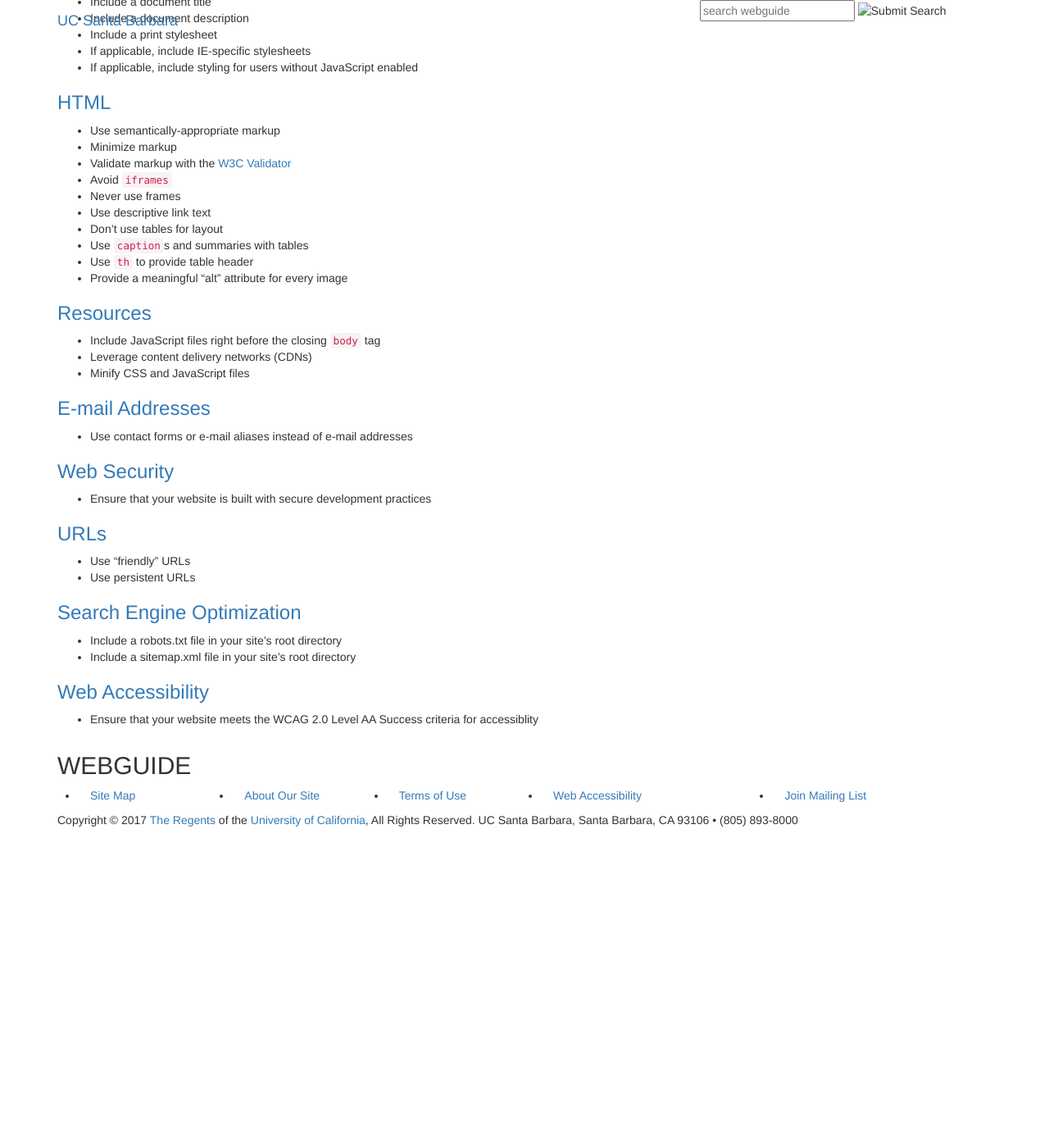
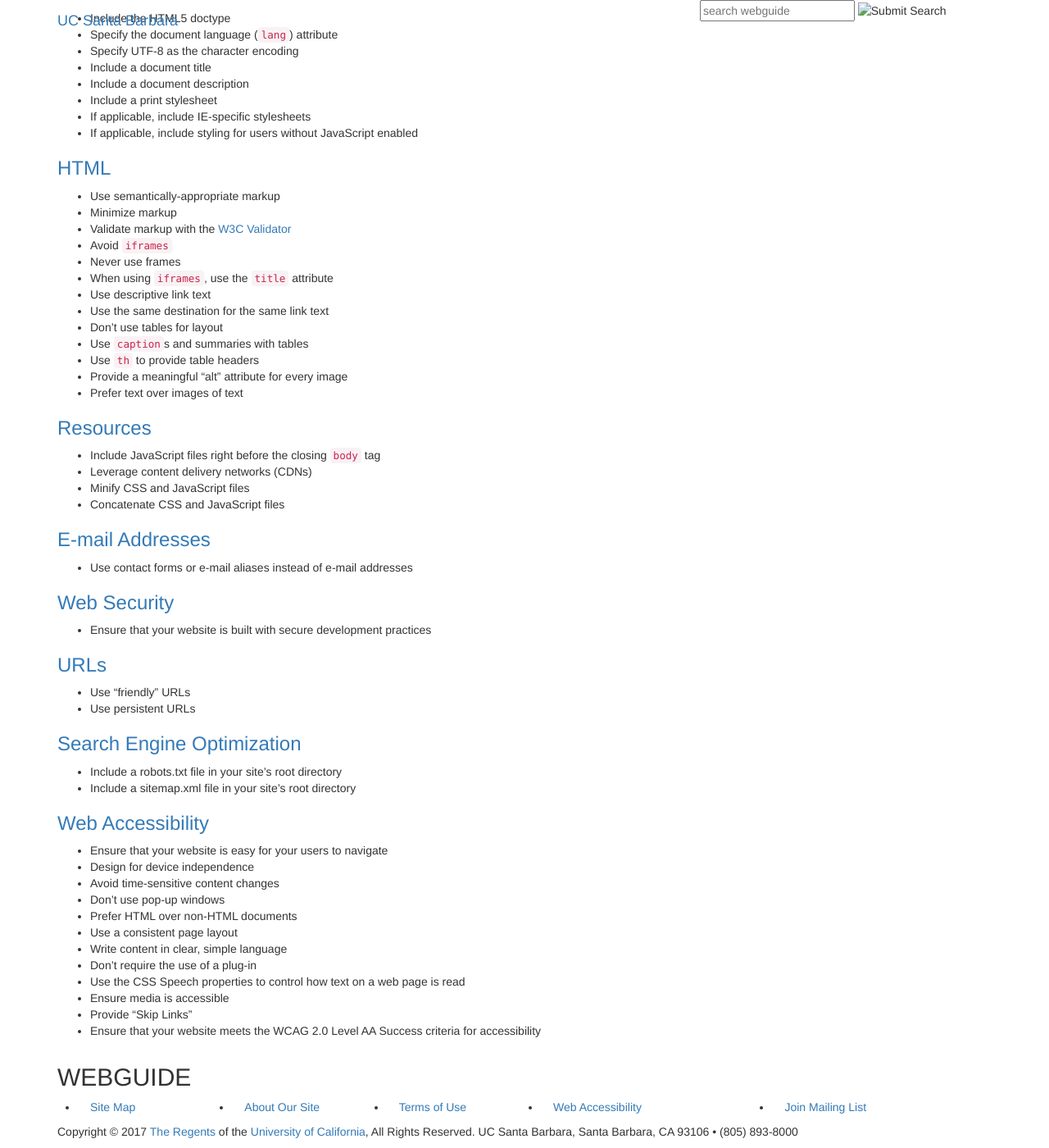
Before and after one commit to ucsb/webguide, a Jekyll site: the page built from checklist.md, in a window 1280 px wide and 1400 px high, scrolled down 1087 px. Shown: the whole window at 82% size. Built offline with Jekyll 4.4.1, drawn with Linux system fonts in a browser that asks for light colours; nearby versions of some CDN libraries; library files that are not in the unit come from our copies; before the commit the page ends 2107 px from its top, so only the background shows below that; some of the changed text lies outside the part shown.

Commit message:
Updated checklist to reflect new content

```diff
--- a/checklist.md
+++ b/checklist.md
@@ -13,6 +13,7 @@
 ### [Cross-Browser Compatibility](/browsers/)
 
 * Ensure that your website works in the browsers used by 90% of your visitors
+* Use web analytics tools to analyze traffic statistics for your site
 
 ### [Favicons and Touch Icons](/favicon-and-touch-icons/)
 
@@ -20,12 +21,12 @@
 
 ### [Graphic Identity](/ucsb-graphic-identity/)
 
-* Clearly identify your website as a UCSB-affiliated website
-* Offer generic alternatives when specifying fonts
+* Follow the [UC Santa Barbara Graphic Identity guidelines](http://www.ucsb.edu/graphic-identity/)
 
 ### [Viewport Dimensions](/viewport-dimensions/)
 
-* Design websites for display adapters capable of at least 1024 x 768 pixels screen resolution
+* Employ responsive web design (RWD) to support a range of resolutions and devices
+* Make sure that your page content prints appropriately
 
 ### [CSS](/css/)
 
@@ -35,9 +36,12 @@
 * Don't use `!important`
 * Don't use `@import` in plain CSS
 * Avoid browser-specific hacks
+* Use relative over absolute units
+* Don’t generate content with CSS
 * Give selectors semantically meaningful names
 * Alphabetize properties in rules (except for vendor prefixes)
 * List vendor prefixes directly before their W3C form
+* Ensure color contrast
 
 ### [Footer](/footer/)
 
@@ -45,7 +49,7 @@
 * Include UCSB Terms of Use statement
 * If you collect personal information from visitors, include the UCSB Privacy Policy statement
 * Include statement about alternative, accessible content
-* Include a contact link</li>
+* Include a contact link
 
 ### [Header](/header/)
 
@@ -65,17 +69,21 @@
 * Validate markup with the [W3C Validator](https://validator.w3.org/)
 * Avoid `iframes`
 * Never use frames
+* When using `iframes`, use the `title` attribute
 * Use descriptive link text
+* Use the same destination for the same link text
 * Don't use tables for layout
 * Use `caption`s and summaries with tables
-* Use `th` to provide table header
+* Use `th` to provide table headers
 * Provide a meaningful "alt" attribute for every image
+* Prefer text over images of text
 
 ### [Resources](/resources/)
 
 * Include JavaScript files right before the closing `body` tag
 * Leverage content delivery networks (CDNs)
 * Minify CSS and JavaScript files
+* Concatenate CSS and JavaScript files
 
 ### [E-mail Addresses](/email-addresses/)
 
@@ -97,4 +105,15 @@
 
 ### [Web Accessibility](/web-accessibility/)
 
-* Ensure that your website meets the WCAG 2.0 Level AA Success criteria for accessiblity
+* Ensure that your website is easy for your users to navigate
+* Design for device independence
+* Avoid time-sensitive content changes
+* Don't use pop-up windows
+* Prefer HTML over non-HTML documents
+* Use a consistent page layout
+* Write content in clear, simple language
+* Don't require the use of a plug-in
+* Use the CSS Speech properties to control how text on a web page is read
+* Ensure media is accessible
+* Provide "Skip Links"
+* Ensure that your website meets the WCAG 2.0 Level AA Success criteria for accessibility
```
